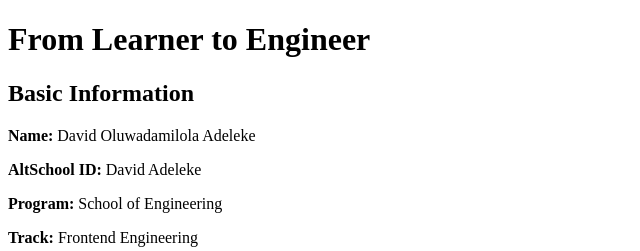
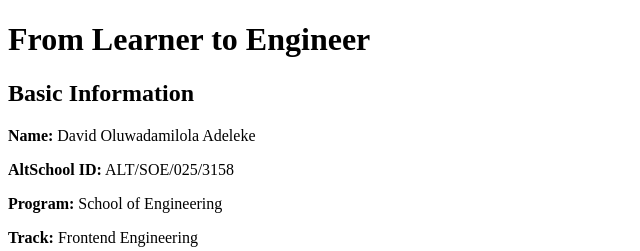
Before and after one commit to David-Adeleke/AltSchool-Assignment-1, a plain HTML site: page index.html in a window 1280 px wide. Shown: the top 251 px of the page, 0-640 px from the left. Drawn offline with Linux system fonts and the light colour scheme.

Commit message:
update index.html

```diff
--- a/index.html
+++ b/index.html
@@ -14,7 +14,7 @@
         <section>
             <h2>Basic Information</h2>
             <p><strong>Name:</strong> David Oluwadamilola Adeleke</p>
-            <p><strong>AltSchool ID:</strong> David Adeleke</p>
+            <p><strong>AltSchool ID:</strong> ALT/SOE/025/3158</p>
             <p><strong>Program:</strong> School of Engineering</p>
             <p><strong>Track:</strong> Frontend Engineering</p>
         </section>
```
